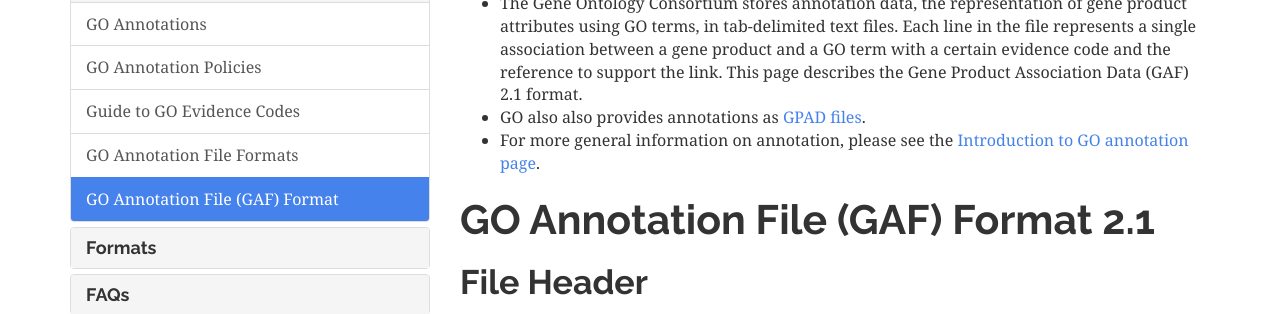
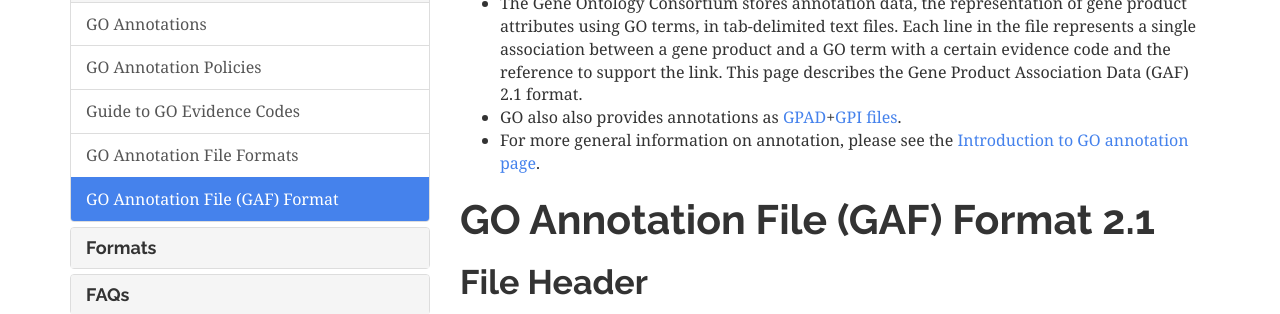
Before and after one commit to geneontology/geneontology.github.io, a Jekyll site: the page built from _docs/go-annotation-file-gaf-format-21.md, in a window 1280 px wide and 900 px high. Shown: the part 173-487 px from the top of the window. Built offline with Jekyll 4.4.1, drawn with Linux system fonts in a browser that asks for light colours; nearby versions of some CDN libraries.

Commit message:
Update go-annotation-file-gaf-format-21.md

```diff
--- a/_docs/go-annotation-file-gaf-format-21.md
+++ b/_docs/go-annotation-file-gaf-format-21.md
@@ -10,7 +10,7 @@ Suggestion: can we use "optional" instead of "not mandatory"?-->
 
 # GO Annotation File (GAF) files
 + The Gene Ontology Consortium stores annotation data, the representation of gene product attributes using GO terms, in tab-delimited text files. Each line in the file represents a single association between a gene product and a GO term with a certain evidence code and the reference to support the link. This page describes the Gene Product Association Data (GAF) 2.1 format.
-+ GO also also provides annotations as [GPAD files](/docs/gene-product-association-data-gpad-format/).
++ GO also also provides annotations as [GPAD](/docs/gene-product-association-data-gpad-format/)+[GPI files](/docs/gene-product-information-gpi-format/).
 + For more general information on annotation, please see the [Introduction to GO annotation page](/docs/go-annotations/).
 
 # GO Annotation File (GAF) Format 2.1
```
